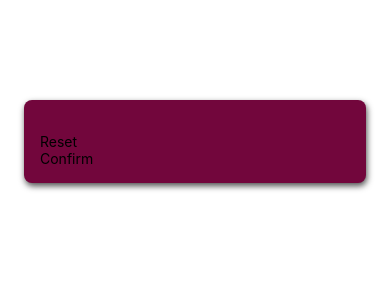
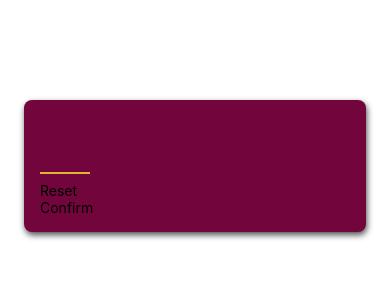
Before and after one commit to ghaith990000/RNGuessNumberGame, a React Native app: screen / in a window 390 px wide. Shown: the top 300 px of the page. Built offline with nearby package versions, Linux system fonts and the light colour scheme.

Commit message:
make the TextInput of type number and put maxLength attribute

```diff
--- a/screens/StartGameScreen.js
+++ b/screens/StartGameScreen.js
@@ -3,7 +3,13 @@
 const StartGameScreen = () => {
   return (
     <View style={styles.inputContainer}>
-        <TextInput />
+        <TextInput
+            style={styles.numberInput}
+            maxLength={2}
+            keyboardType="number-pad"
+            autoCapitalize="none"
+            autoCorrect={false}
+        />
         <PrimaryButton>Reset</PrimaryButton>
         <PrimaryButton>Confirm</PrimaryButton>
     </View>
@@ -24,6 +30,17 @@
         shadowOffset: {width: 1 , height: 3},
         shadowRadius: 6,
         shadowOpacity: 0.7
+    },
+    numberInput: {
+        height: 50,
+        width: 50,
+        fontSize: 32,
+        borderBottomColor: '#ddb52f',
+        borderBottomWidth: 2,
+        color: '#ddb52f',
+        marginVertical: 8,
+        fontWeight: 'bold',
+        textAlign: 'center',
 
     }
 });
```
